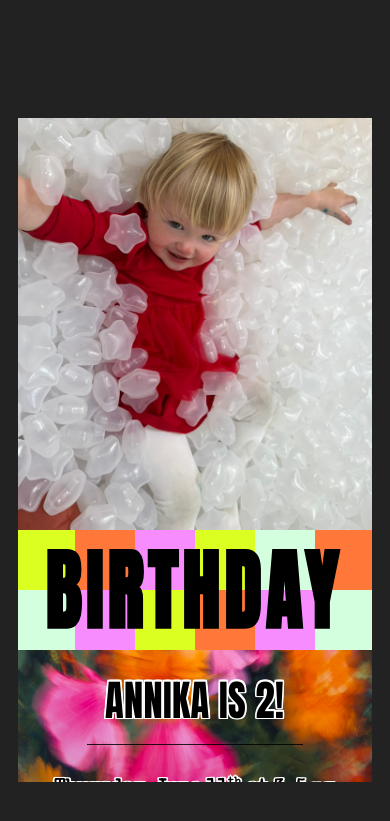
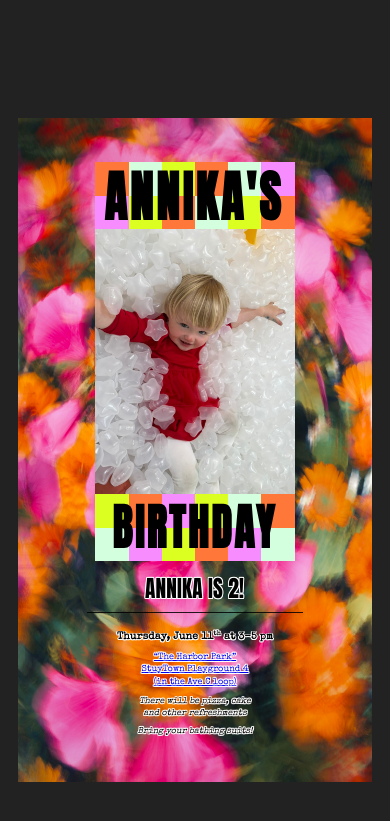
Before and after one commit to StefanKarpinski/stefankarpinski.github.com, a Jekyll site: the page annika_birthday/index.html, which Jekyll copies as it is, in a window 390 px wide. Shown: the top 821 px of the page. Built offline with Jekyll 4.4.1, drawn with Linux system fonts in a browser that asks for light colours.

Commit message:
Annika birthday flyer: make mobile-friendly

```diff
--- a/annika_birthday/index.html
+++ b/annika_birthday/index.html
@@ -26,12 +26,14 @@
     --lime:   #dbff21;
     --ink:    #000;
     --strobe: 2s;           /* full blink cycle = 0.5 Hz */
-    /* white outline for black text over the flower background */
+    /* white outline for black text over the flower background.
+       offsets are in cqw so they scale with the poster width
+       (reference poster = 640px, so 1.4px ≈ 0.22cqw, 1.6px ≈ 0.25cqw) */
     --outline:
-      -1.4px -1.4px 0 #fff,  1.4px -1.4px 0 #fff,
-      -1.4px  1.4px 0 #fff,  1.4px  1.4px 0 #fff,
-       0    -1.6px 0 #fff,   0     1.6px 0 #fff,
-      -1.6px  0    0 #fff,   1.6px  0    0 #fff;
+      -0.22cqw -0.22cqw 0 #fff,  0.22cqw -0.22cqw 0 #fff,
+      -0.22cqw  0.22cqw 0 #fff,  0.22cqw  0.22cqw 0 #fff,
+       0       -0.25cqw 0 #fff,  0        0.25cqw 0 #fff,
+      -0.25cqw  0       0 #fff,  0.25cqw  0       0 #fff;
   }
 
   *{ box-sizing:border-box; margin:0; padding:0; }
@@ -50,6 +52,9 @@
   .poster{
     width: min(640px, 94vw);
     aspect-ratio: 2728 / 5120;   /* native 2:3, stretched 25% taller */
+    /* become a query container so the card + type scale with the poster,
+       keeping the same framing on phone as on desktop */
+    container-type: inline-size;
     background: #fb3c90 url("pexels_orig.jpg") center / 100% 100% no-repeat;
     display:flex;
     flex-direction:column;
@@ -67,7 +72,7 @@
 
   /* ---- the flyer card ---- */
   .card{
-    --w: 360px;
+    --w: 56.25cqw;   /* 360px at the 640px reference poster width */
     width:var(--w);
     background:transparent;
     padding: 0;
@@ -99,16 +104,16 @@
   .word{
     position:relative;
     z-index:1;
-    font-size: 5.3rem;
+    font-size: 13.25cqw;            /* 5.3rem at 640px reference */
     line-height:.82;
     letter-spacing:.06em;
     color:var(--ink);
-    -webkit-text-stroke: 3px var(--ink);   /* outline always present */
+    -webkit-text-stroke: 0.47cqw var(--ink);   /* outline always present (~3px) */
     -webkit-text-fill-color: var(--ink);   /* solid by default; animated below */
     transform:scaleY(1.18);          /* Anton is tall; squeeze toward the heavy condensed look */
     animation: strobe var(--strobe) steps(1) infinite;
   }
-  .word.bday{ font-size:4.7rem; }
+  .word.bday{ font-size:11.75cqw; }   /* 4.7rem at 640px reference */
 
   /* fill (solid black) <-> outline (hollow) */
   @keyframes strobe{
@@ -128,7 +133,7 @@
   .subtitle{
     text-align:center;
     color:var(--ink);
-    font-size:2.4rem;
+    font-size:6cqw;        /* 2.4rem at 640px reference */
     margin-top:.55em;
     transform:scaleY(1.1);
     letter-spacing:.01em;
@@ -141,26 +146,26 @@
     text-align:center;
     color:var(--ink);
     font-family: 'Special Elite', 'Courier New', monospace;
-    margin-top:.9rem;
+    margin-top:2.25cqw;        /* .9rem at 640px reference */
     text-shadow: var(--outline);
   }
   .details hr{
     border:0;
-    border-top:1.5px solid var(--ink);
+    border-top:0.23cqw solid var(--ink);
     width:60%;
-    margin:0 auto 1.9rem;
+    margin:0 auto 4.75cqw;     /* 1.9rem at 640px reference */
     opacity:.85;
   }
-  .details p{ margin:0 0 .85rem; line-height:1.35; }
+  .details p{ margin:0 0 2.13cqw; line-height:1.35; }   /* .85rem */
   .details .when{
-    font-size:1.18rem;
+    font-size:2.95cqw;         /* 1.18rem at 640px reference */
     font-weight:bold;
     letter-spacing:.01em;
   }
   .details .when sup{ font-size:.62em; }
-  .details .where{ font-size:1.02rem; }
+  .details .where{ font-size:2.55cqw; }    /* 1.02rem */
   .details .note{
-    font-size:.98rem;
+    font-size:2.45cqw;                      /* .98rem */
     font-style:italic;
     margin-bottom:0;
   }
```
